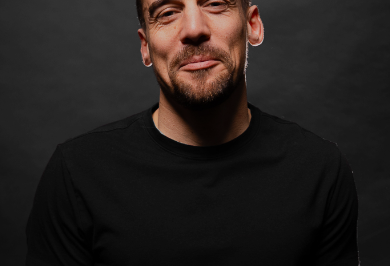
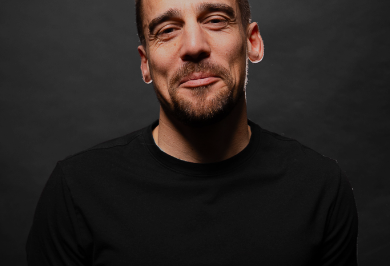
Before and after one commit to joeshrockcomedy/public_website, a plain HTML site: page index.html in a window 390 px wide. Shown: the top 266 px of the page. Drawn offline with Linux system fonts and the light colour scheme.

Commit message:
testing mobile

```diff
--- a/styles.css
+++ b/styles.css
@@ -14,7 +14,7 @@ body, html {
 body {
   background: black url('JOE-HEADSHOTS-1.jpg') no-repeat center center fixed;
   background-size: 190%;
-  background-position-y: -33vh; /* Default: portrait-first layout */
+  background-position-y: -31vh; /* Default: portrait-first layout */
   background-attachment: fixed;
   position: relative;
 }
```
